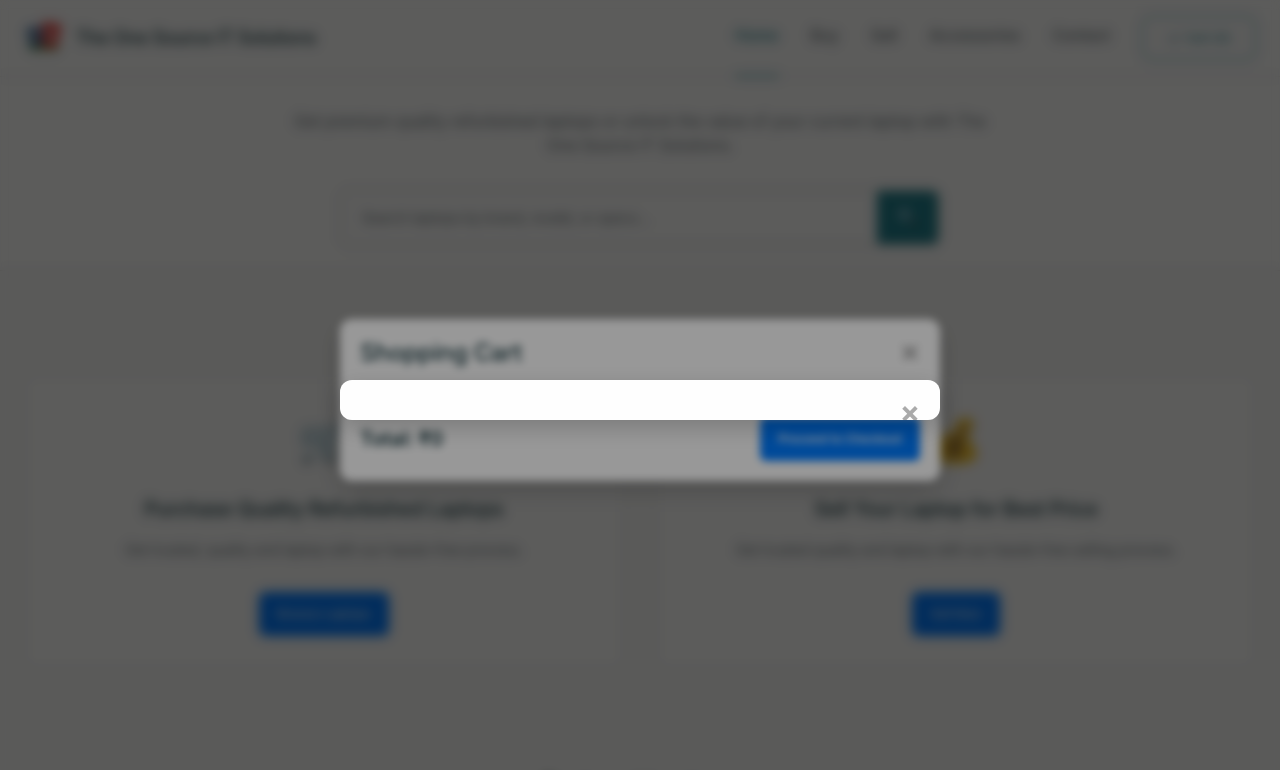
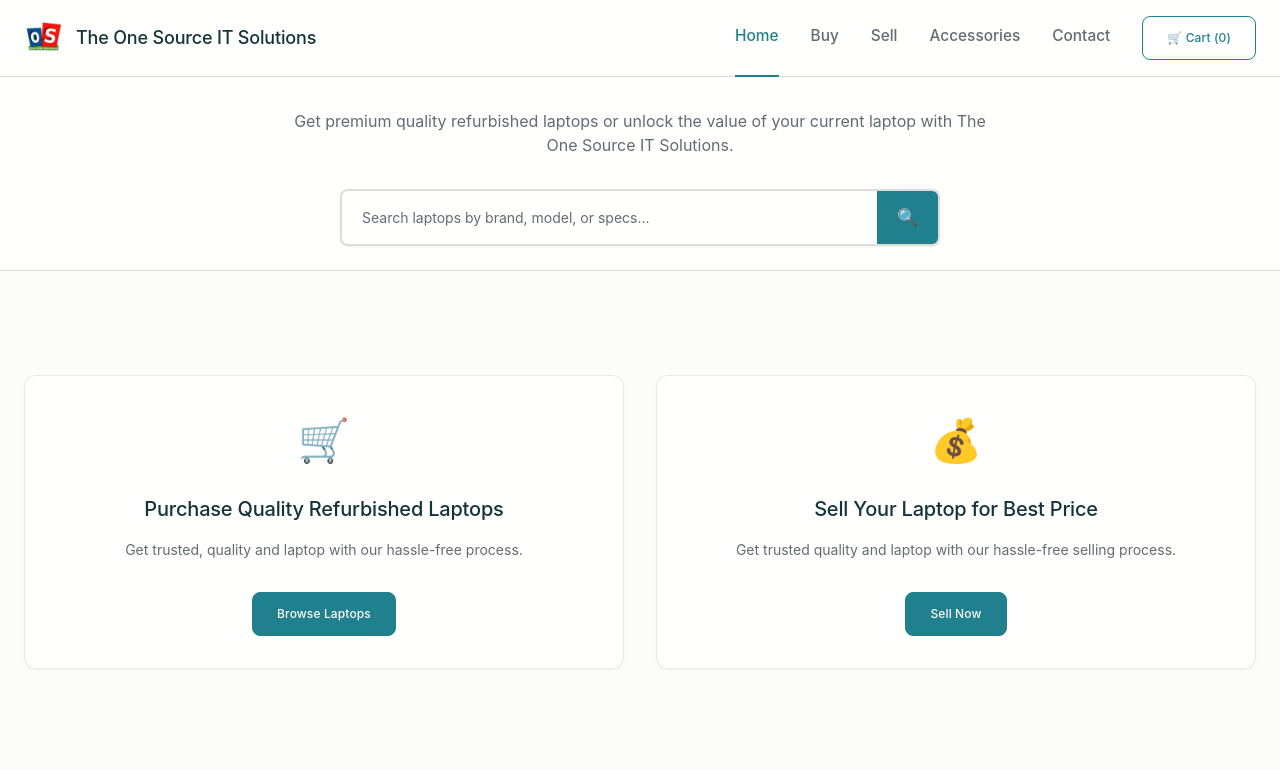
Before and after one commit to rajmohanacharya/tosit5, a plain HTML site: page index.html in a window 1280 px wide. Shown: the top 770 px of the page. Drawn offline with Linux system fonts and the light colour scheme; a web font is replaced by a local one.

Commit message:
Update style.css

```diff
--- a/style.css
+++ b/style.css
@@ -2221,104 +2221,3 @@ select:focus {
  margin: 10% auto;
  }
 }
-
-/* Added on 16Sep25 */
-
-/* Modal overlay */
-.modal {
-  position: fixed;
-  z-index: 10000;
-  left: 0;
-  top: 0;
-  width: 100%;
-  height: 100%;
-  overflow: auto;
-  background-color: rgba(0,0,0,0.4);
-  display: flex;
-  justify-content: center;
-  align-items: center;
-  padding: 20px;
-}
-
-/* Modal content container */
-.modal-content {
-  background-color: #fefefe;
-  border-radius: 12px;
-  padding: 20px;
-  position: relative;
-  max-width: 600px;
-  width: 100%;
-  box-shadow: 0 8px 24px rgba(0,0,0,0.2);
-  max-height: 90vh;
-  overflow-y: auto;
-}
-
-/* Larger modal for detailed view */
-.modal-content--lg {
-  max-width: 900px;
-}
-
-/* Close button */
-.modal .close {
-  color: #aaa;
-  float: right;
-  font-size: 30px;
-  font-weight: 700;
-  cursor: pointer;
-  position: absolute;
-  top: 10px;
-  right: 20px;
-  transition: color 0.3s ease;
-}
-.modal .close:hover,
-.modal .close:focus {
-  color: #000;
-  text-decoration: none;
-  cursor: pointer;
-}
-
-/* Thumbnail style */
-.thumbnail {
-  width: 60px;
-  height: 45px;
-  object-fit: cover;
-  margin-right: 8px;
-  border-radius: 6px;
-  cursor: pointer;
-  border: 2px solid transparent;
-  transition: border 0.3s ease;
-}
-.thumbnail.active,
-.thumbnail:hover {
-  border: 2px solid #007BFF;
-}
-
-/* Buttons inside modal */
-.btn--primary {
-  background-color: #007BFF;
-  border: none;
-  color: white;
-  padding: 10px 18px;
-  border-radius: 6px;
-  cursor: pointer;
-  font-weight: 600;
-  transition: background-color 0.3s ease;
-}
-.btn--primary:hover {
-  background-color: #0056b3;
-}
-
-.btn--secondary {
-  background-color: #6c757d;
-  border: none;
-  color: white;
-  padding: 10px 18px;
-  border-radius: 6px;
-  cursor: pointer;
-  font-weight: 600;
-  transition: background-color 0.3s ease;
-  margin-left: 8px;
-}
-.btn--secondary:hover {
-  background-color: #5a6268;
-}
```
